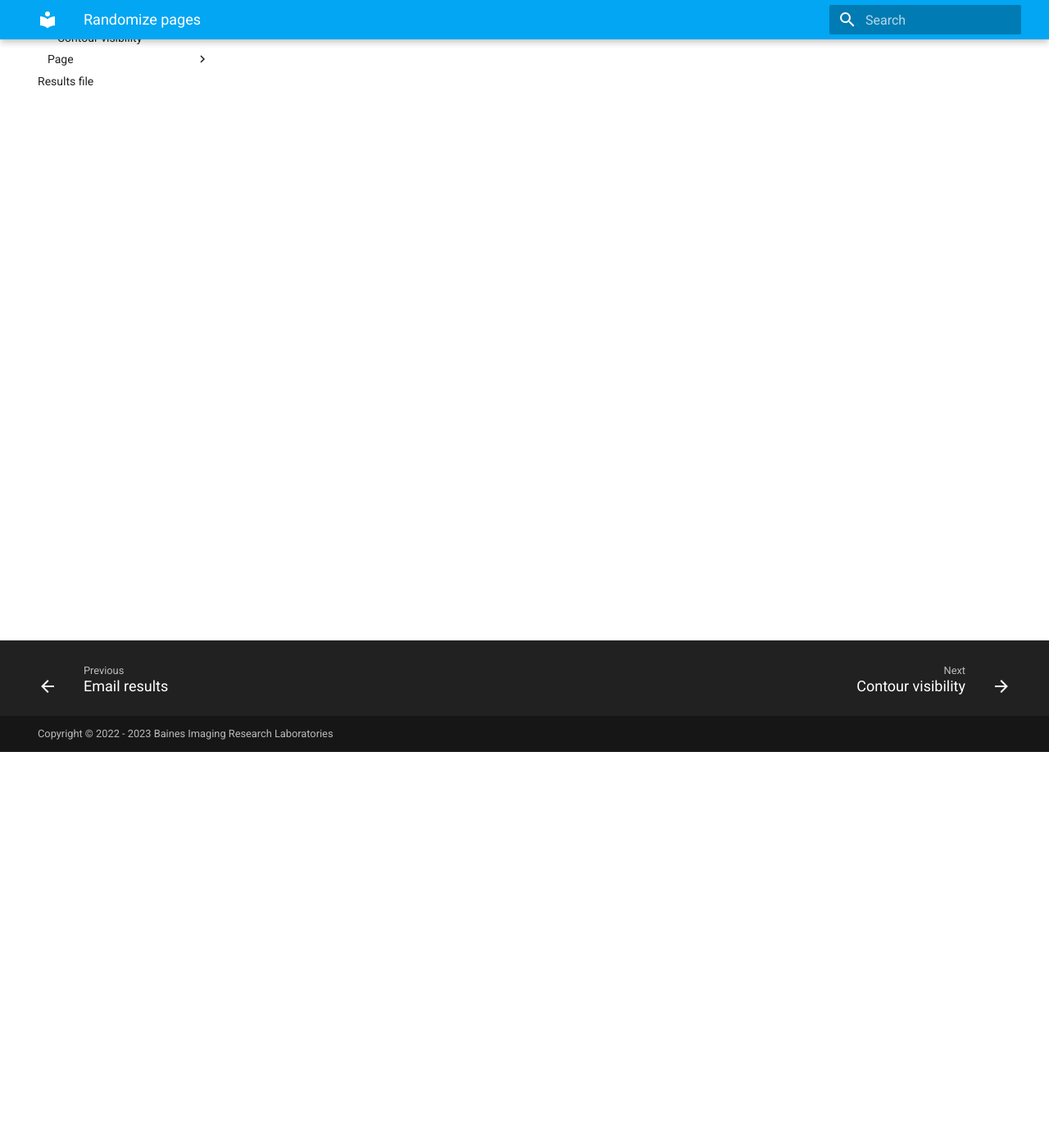
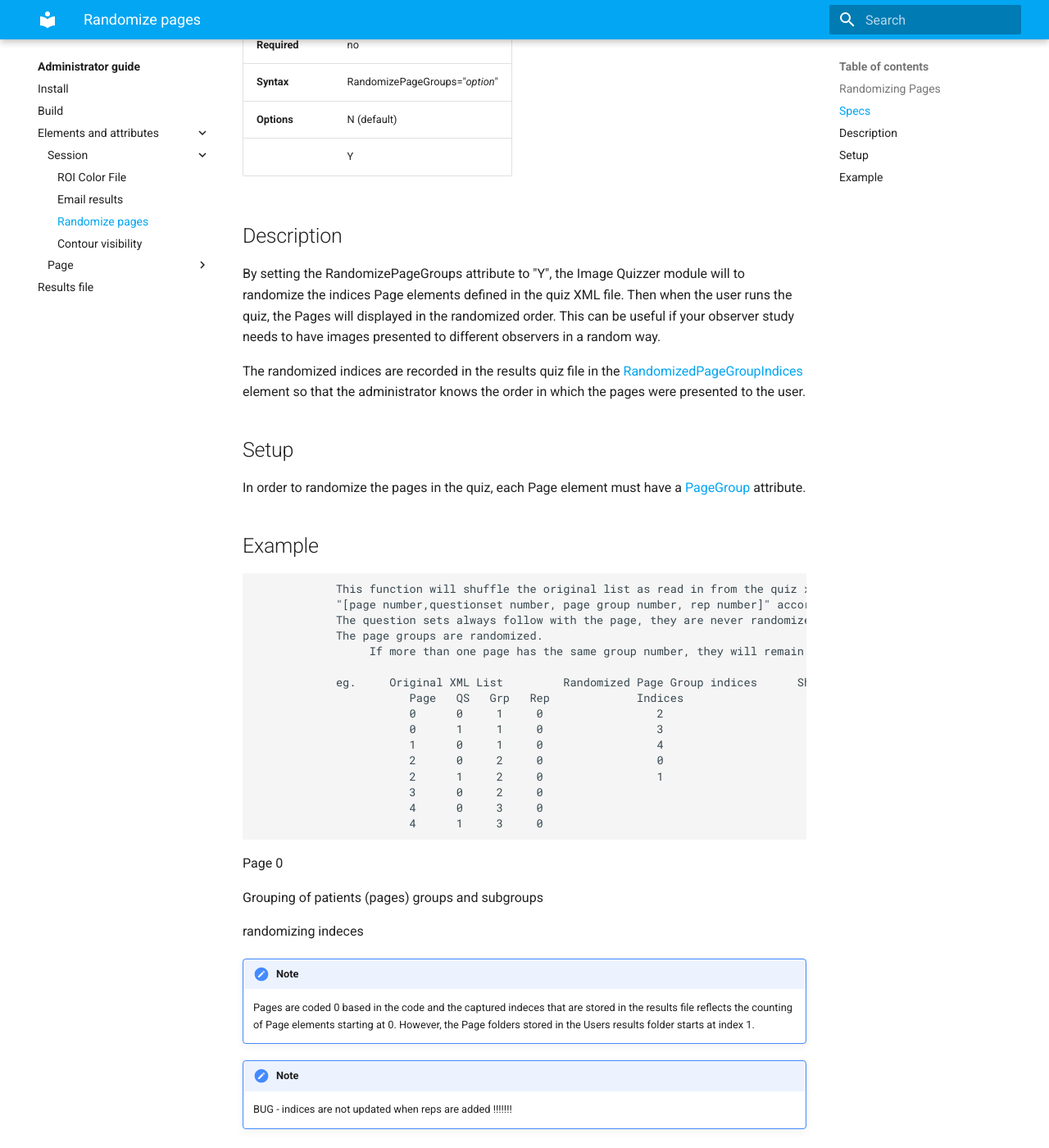
Before and after one commit to baines-imaging-research-laboratory/ImageQuizzerDocumentation, an MkDocs documentation site: the page built from docs/administrator/elements_attributes/session/randomizing.md, in a window 1280 px wide and 1400 px high, scrolled down 483 px. Shown: the whole window at 82% size. Built offline with MkDocs 1.6.1 and Material for MkDocs 9.7.7, drawn with Linux system fonts in a browser that asks for light colours; some of the changed text lies outside the part shown.

Commit message:
Work on Session attributes

````diff
--- a/docs/administrator/elements_attributes/session/randomizing.md
+++ b/docs/administrator/elements_attributes/session/randomizing.md
@@ -1,4 +1,67 @@
 ## Randomizing Pages
 
+## Specs
+
+| ||
+|---|---|
+| **Name** | RandomizePageGroups |
+| **Classification** | attribute |
+| **Parent** | <Session\> |
+| **Required** | no |
+| **Syntax** | RandomizePageGroups="*option*" |
+| **Options** | N (default) |
+|             | Y |
+
+## Description
+
+By setting the RandomizePageGroups attribute to "Y", the Image Quizzer module will to randomize the
+indices Page elements defined in the quiz XML file. Then when the user runs the quiz,
+the Pages will displayed in the randomized order. This can be useful if your
+observer study needs to have images presented to different observers in a random way.
+
+The randomized indices
+are recorded in the results quiz file in the [RandomizedPageGroupIndices](../../results.md#randomizedpagegroupindices) element
+so that the administrator knows the order in which the pages were presented to the user.
+
+
+
+## Setup
+
+In order to randomize the pages in the quiz, each Page element must have a [PageGroup](../page/pagegroup.md) attribute.
+
+
+## Example
+
+```
+			This function will shuffle the original list as read in from the quiz xml,  that holds the
+            "[page number,questionset number, page group number, rep number]" according to the randomized index list input.
+            The question sets always follow with the page, they are never randomized.
+            The page groups are randomized.
+                 If more than one page has the same group number, they will remain in the order they were read in.
+
+            eg.     Original XML List         Randomized Page Group indices      Shuffled Composite List
+                       Page   QS   Grp   Rep             Indices                   Page   QS   Grp   Rep
+                       0      0     1     0                 2                       2     0     2     0
+                       0      1     1     0                 3                       2     1     2     0
+                       1      0     1     0                 4                       3     0     2     0
+                       2      0     2     0                 0                       4     0     3     0
+                       2      1     2     0                 1                       4     1     3     0
+                       3      0     2     0                                         0     0     1     0
+                       4      0     3     0                                         0     1     1     0
+                       4      1     3     0                                         1     0     1     0
+```
+
+
 Page 0
+
 Grouping of patients (pages) groups and subgroups
+
+randomizing indeces
+
+!!! note
+    Pages are coded 0 based in the code and the captured indeces that are stored
+	in the results file reflects the counting of Page elements starting at 0.
+	However, the Page folders stored in the Users results folder starts at index 1.
+
+!!! note
+    BUG - indices are not updated when reps are added !!!!!!!
--- a/mkdocs.yml
+++ b/mkdocs.yml
@@ -43,6 +43,7 @@ nav:
       - Page:
         - administrator/elements_attributes/page/index.md
         - Looping pages: administrator/elements_attributes/page/looping.md
+        - Page groups: administrator/elements_attributes/page/pagegroup.md
 #      - Image:
 #        - administrator/page/looping.md
 #        - QuestionSet:
````
Also changed, not shown: docs/administrator/elements_attributes/page/pagegroup.md (added, +15 -0 lines), docs/administrator/elements_attributes/session/roi_colorfile.md (+2 -1 lines), docs/administrator/results.md (+7 -1 lines).
